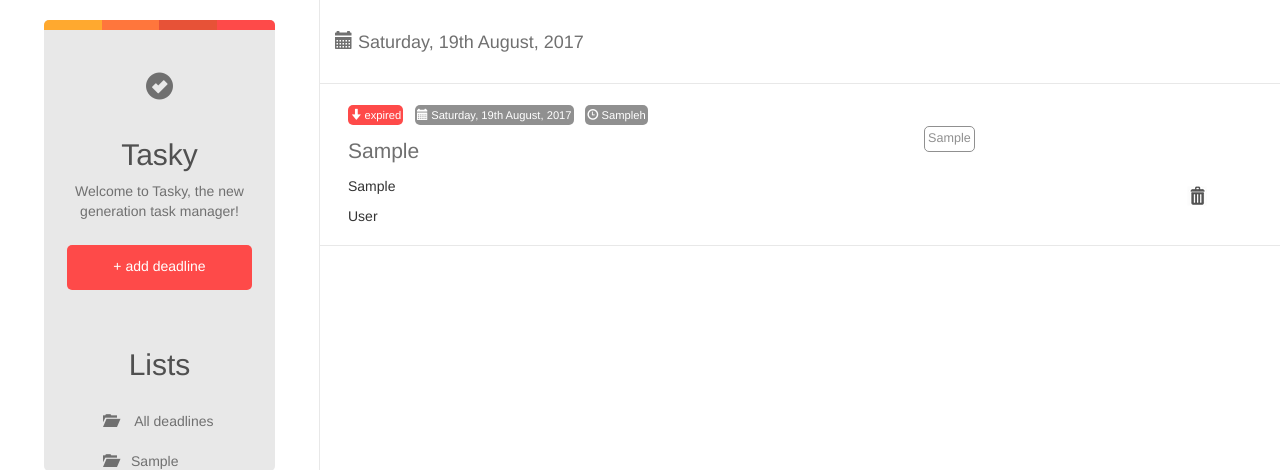
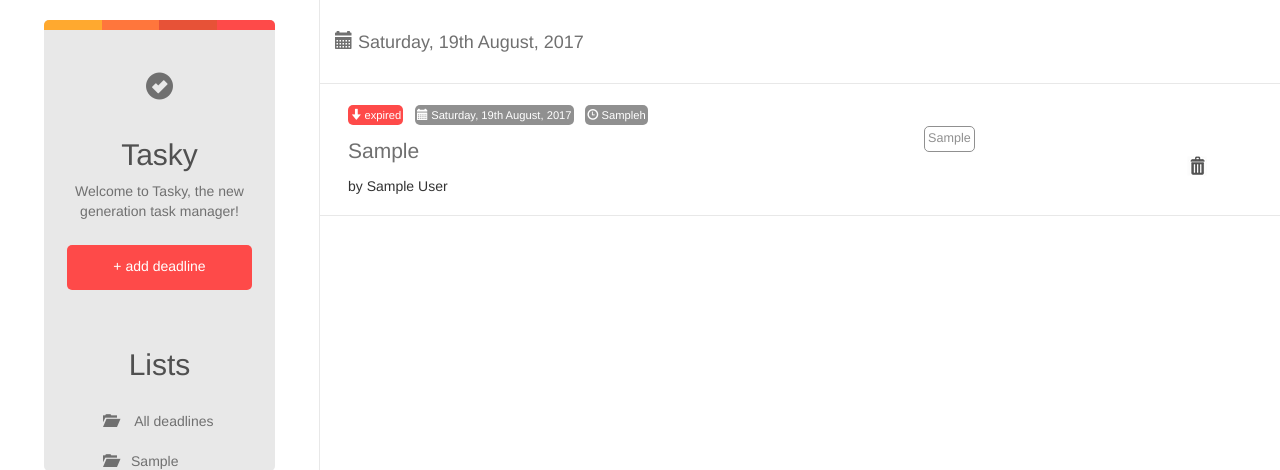
Before and after one commit to arnevbeveren/Task-Manager, a PHP site: page /index.php in a window 1280 px wide. Shown: the part 52-522 px from the top of the page. Run offline with PHP 8.4, Linux system fonts and the light colour scheme; the visitor is signed in with stand-in values (Sample User, id 1); tables that the repository leaves empty or names only in its code hold one stand-in row (values such as "Sample post").

Commit message:
name of user is on deadline

```diff
--- a/classes/Deadlines.php
+++ b/classes/Deadlines.php
@@ -105,11 +105,10 @@ class Deadlines
     }
 
 
-
     public function getDeadlines()
     {
         $conn = Db::getInstance();
-        $statement = $conn->prepare("select * from deadlines order by expiredate ASC");
+        $statement = $conn->prepare("select * from deadlines inner join users on users.id = deadlines.userid order by expiredate ASC");
         $statement->execute();
 
         $rResult = $statement->fetchAll(PDO::FETCH_ASSOC);
@@ -120,7 +119,7 @@ class Deadlines
     public function getDeadlineList()
     {
         $conn = Db::getInstance();
-        $statement = $conn->prepare("select * from deadlines WHERE list = :list");
+        $statement = $conn->prepare("select * from deadlines inner join users on users.id = deadlines.userid WHERE list = :list  order by expiredate ASC");
                                      ("select list from deadlines");
         $statement->bindValue(':list', $this->m_sList, PDO::PARAM_INT);
         $statement->execute();
--- a/index.php
+++ b/index.php
@@ -11,6 +11,8 @@ $currentProfile = $user->getUser();
 
 
 $deadline = new Deadlines();
+
+
 
 
 if(isset($_GET["list"])){
@@ -172,8 +174,7 @@ if( !empty($_POST)){
 
                     <p class="" id="list"><?php echo $deadline['list']; ?></p>
 
-                    <p class="" id="name"><?php echo $deadline['firstname']; ?></p>
-                    <p class="" id="name"><?php echo $deadline['lastname']; ?></p>
+                    <p class="" id="name">by <?php echo $deadline['firstname']; echo " "; echo $deadline['lastname']; ?></p>
 
                 <form class="remover" method='post' action=''>
 
```
